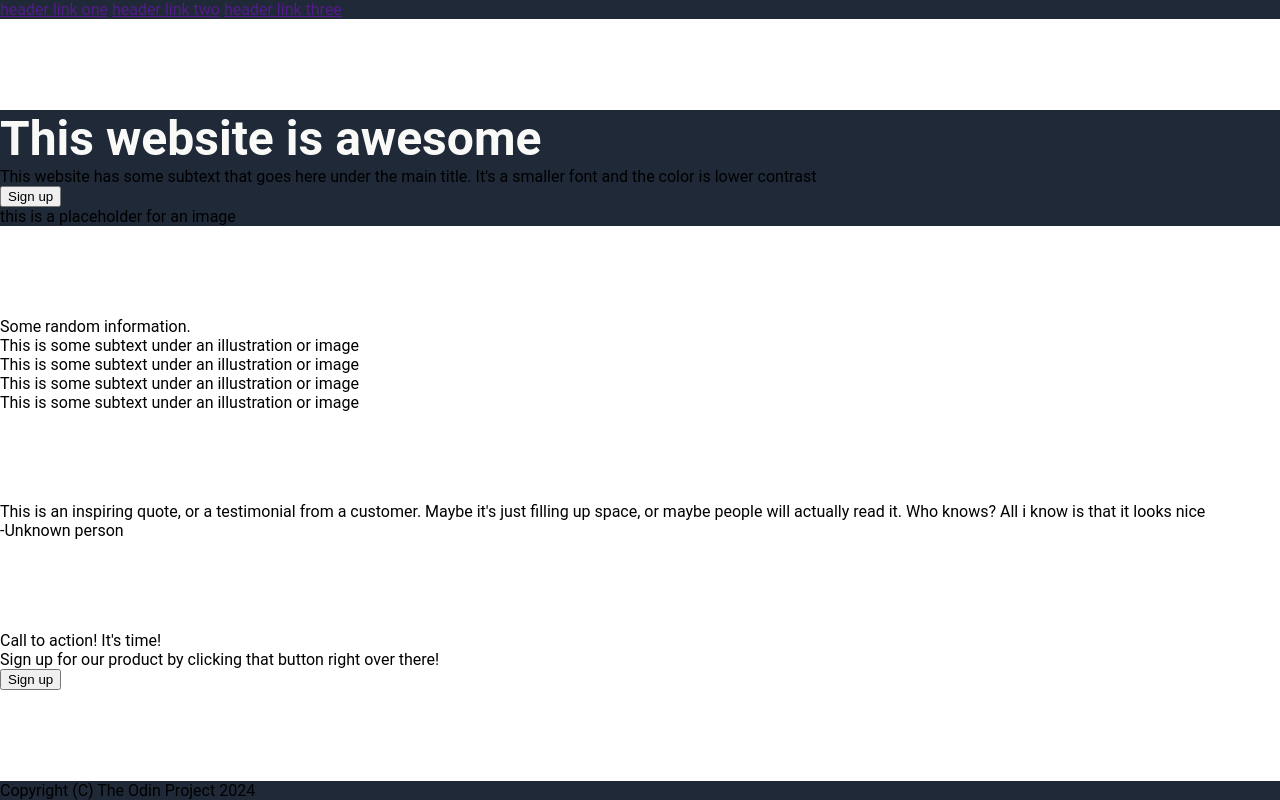
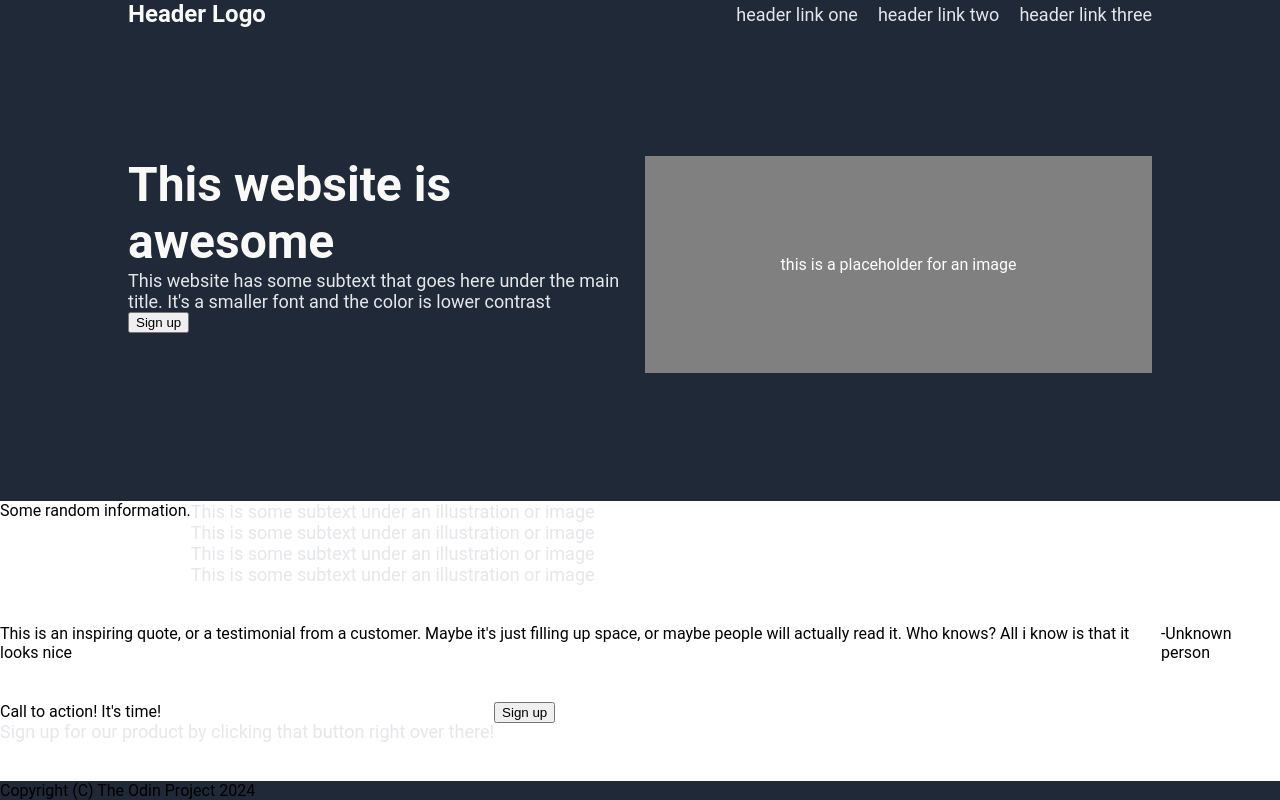
Before and after one commit to amothm80/odinprlandingpage, a plain HTML site: page index.html in a window 1280 px wide. Drawn offline with Linux system fonts and the light colour scheme.

Commit message:
css headsection content

```diff
--- a/index.html
+++ b/index.html
@@ -8,7 +8,7 @@
   </head>
   <body>
     <div class="header">
-      <div class="logo"></div>
+      <div class="logo">Header Logo</div>
       <div class="links">
         <a href="">header link one</a>
         <a href="">header link two</a>
--- a/style.css
+++ b/style.css
@@ -8,8 +8,84 @@ body{
     margin: 0;
 }
 
+a{
+    text-decoration: none;
+    font-size: 18px;
+    color: #e5e7eb;
+
+}
+
+
+/*header*/
 .header, .headsection, .footer{
     background-color: #1f2937;
+    display: flex;
+}
+
+.header{
+    justify-content: space-between;
+    align-items: center;
+    gap: 10px;
+    padding: 0 10% 0 10% ;
+}
+
+.header .logo{
+    font-size: 24px;
+    color: #f9faf8;
+    font-weight: bold;
+}
+
+.header .links{
+    display: flex;
+    justify-content: space-between;
+    gap: 20px
+}
+
+
+/*head section*/
+
+.headsection{
+    display: flex;
+    flex: 1 1 auto;
+    align-items: stretch;
+    padding: 10% 10% 10% 10% ;
+    justify-content: space-between;
+    gap: 10px;
+
+}
+
+.headsection .info{
+    display: flex;
+    flex-direction: column;
+    flex: 1 1 0;
+
+}
+
+.headsection .image{
+    display: flex;
+    flex: 1 1 0;
+    justify-content: center;
+    align-items: center;
+    background-color: gray;
+
+    color: white;
+    min-height: 10rem;
+}
+
+
+.infosection{
+    display: flex;
+    flex: 1 1 auto;
+}
+
+.quotesection{
+    display: flex;
+    flex: 1 1 auto;
+}
+
+.footsection{
+    display: flex;
+    flex: 1 1 auto;
 }
 
 .headsection .info .title{
@@ -17,3 +93,10 @@ body{
     font-weight: bolder;
     color: #f9faf8;
 }
+
+
+
+.text  {
+    font-size: 18px;
+    color: #e5e7eb;
+}
```
